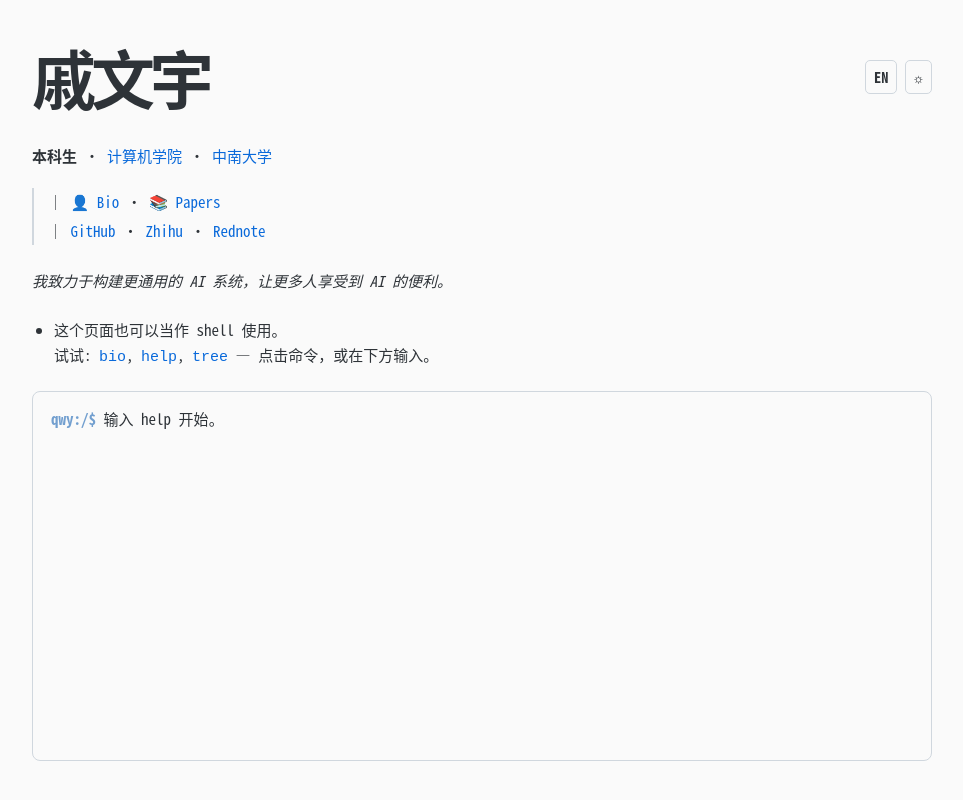
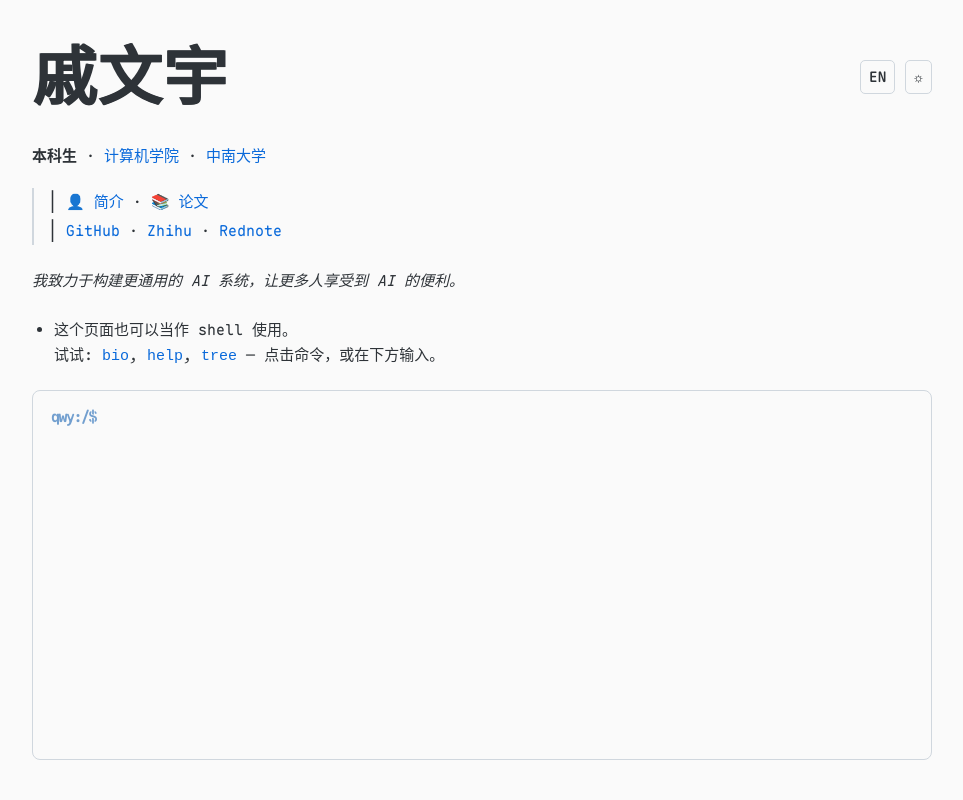
Before and after one commit to qqqqqqqwy/qqqqqqqwy.github.io, a plain HTML site: page index.html in a window 1280 px wide. Shown: the whole page, without its empty margins (158-1121 px from the left). Drawn offline with Linux system fonts and the light colour scheme.

Commit message:
Update interactive homepage

```diff
--- a/index.html
+++ b/index.html
@@ -1,3 +1,3 @@
-<!doctype html><html lang="zh-CN"><head><meta charset="UTF-8"/><meta name="viewport" content="width=device-width, initial-scale=1.0"/><meta name="description" content="Wenyu Qi / 戚文宇 personal homepage"/><title>Wenyu Qi · qwy</title>  <script type="module" crossorigin src="/assets/index-CfSd5kkO.js"></script>
-  <link rel="stylesheet" crossorigin href="/assets/index-btJAVOMg.css">
+<!doctype html><html lang="zh-CN"><head><meta charset="UTF-8"/><meta name="viewport" content="width=device-width, initial-scale=1.0"/><meta name="description" content="Wenyu Qi / 戚文宇 personal homepage"/><title>Wenyu Qi · qwy</title>  <script type="module" crossorigin src="/assets/index-BXaG3F22.js"></script>
+  <link rel="stylesheet" crossorigin href="/assets/index-BJY6FAwm.css">
 </head><body><div id="app"></div></body></html>
```
